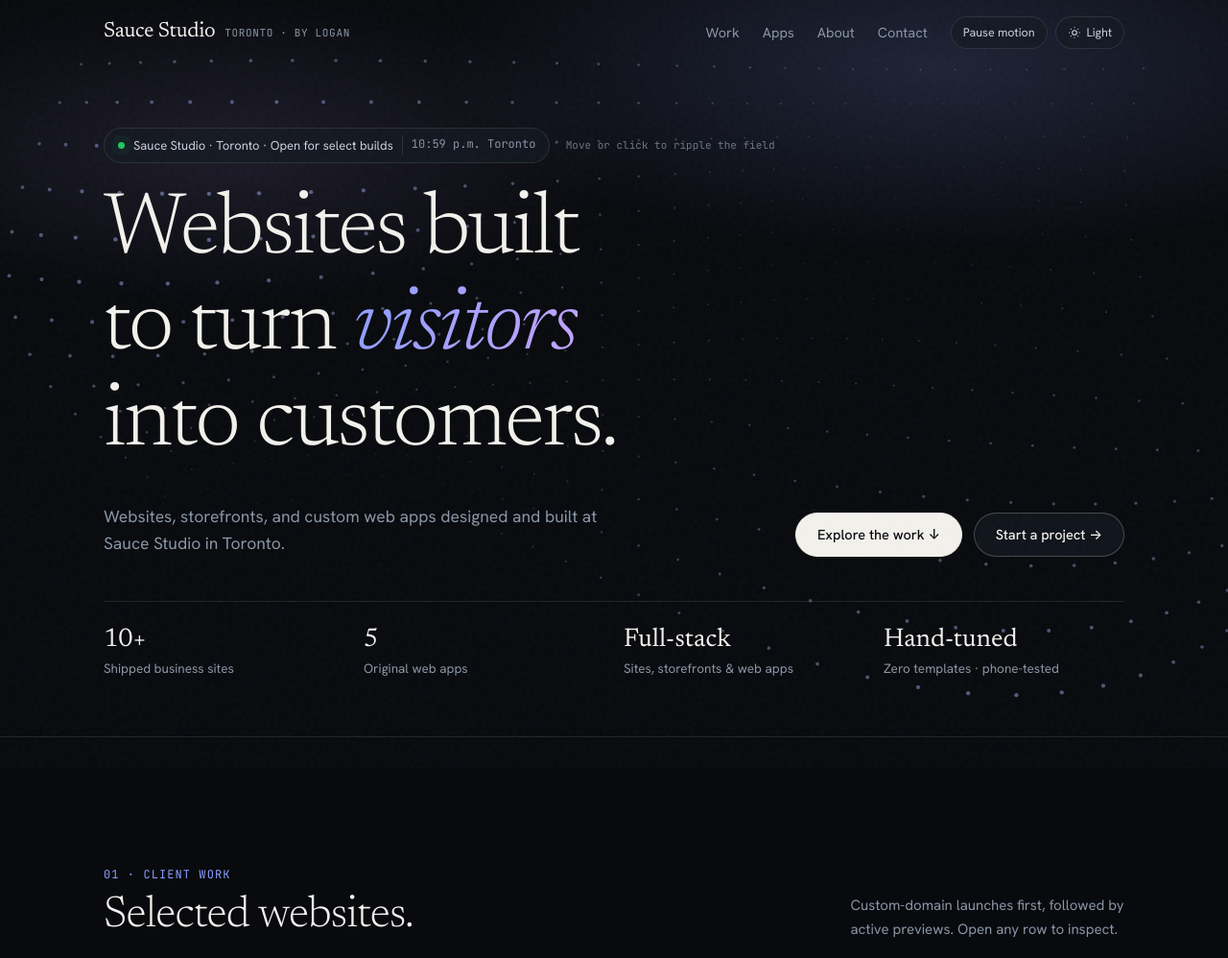
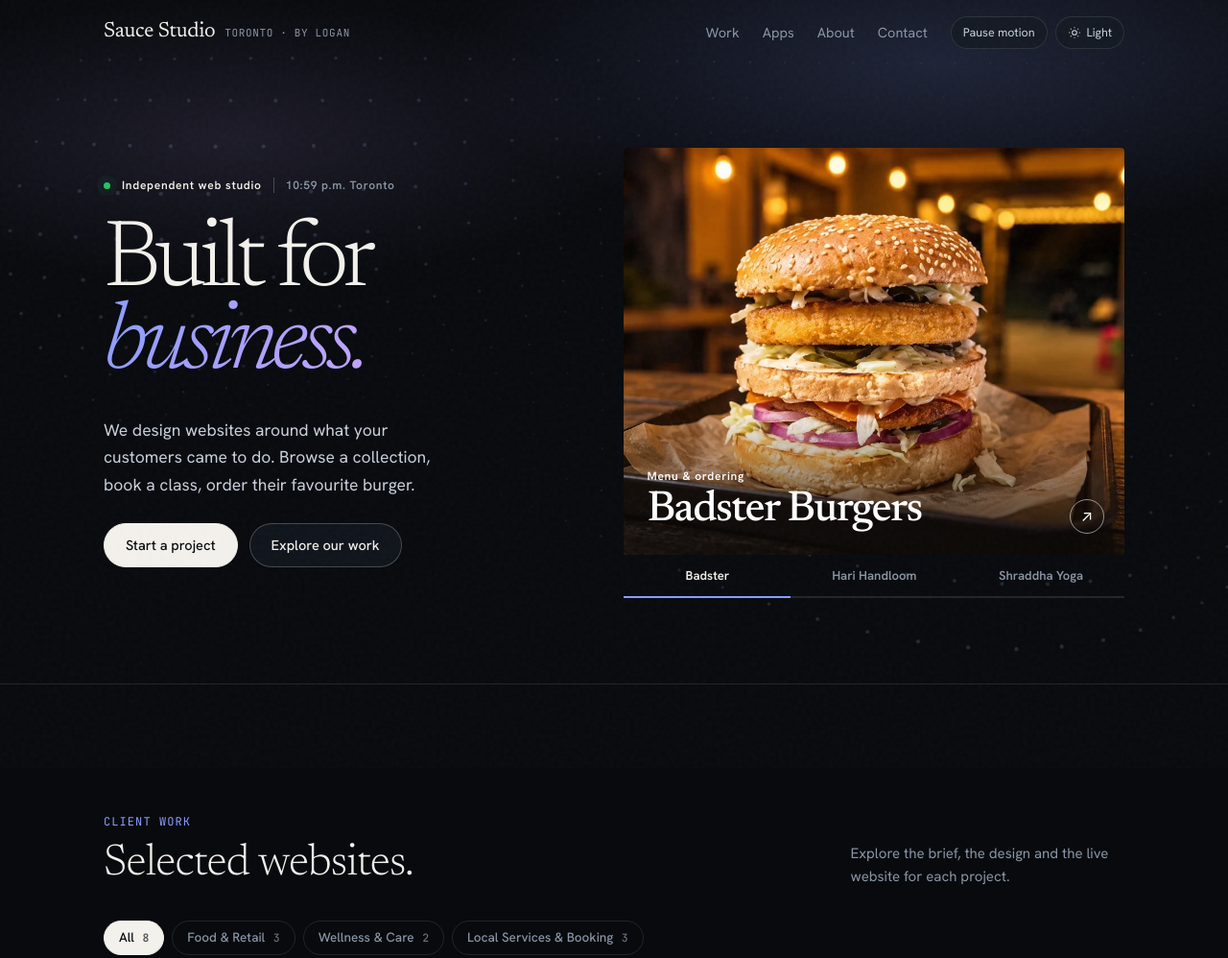
Before and after one commit to loganxaaryan-a11y/sauce-studio, a plain HTML site: page index.html in a window 1280 px wide. Shown: the top 998 px of the page at 96% size. Drawn offline with Linux system fonts and the light colour scheme; animation ran at ten frames a second.

Commit message:
Feature live client work on the studio homepage

```diff
--- a/index.html
+++ b/index.html
@@ -1240,6 +1240,17 @@ footer {
   .status-pill, .hero-foot, .proof-strip, .reveal { opacity: 1; transform: none; filter: none; }
   html { scroll-behavior: auto; }
 }
+/* Studio masthead and featured client photography */
+.hero{min-height:0;padding:clamp(110px,12vw,176px) 0 clamp(55px,7vw,102px)}
+.hero .wrap{width:100%;display:grid;grid-template-columns:1fr 1.12fr;gap:clamp(32px,6vw,86px);align-items:center}
+.studio-loc{display:flex;align-items:center;gap:12px;font:600 12px var(--sans);letter-spacing:.06em;margin:0 0 31px}.studio-loc span:last-child{color:var(--mute);border-left:1px solid var(--line-strong);padding-left:12px}
+.studio-intro h1{font-size:clamp(70px,7.7vw,118px);line-height:.87;letter-spacing:-.062em;margin:0 0 30px}.studio-intro .sub{max-width:35ch;color:var(--ink-soft)}.studio-intro .hero-actions{margin-top:26px;justify-content:flex-start}
+#dots{opacity:.36}.studio-feature{pointer-events:auto;align-self:center;min-width:0}
+#feature-link{position:relative;display:block;isolation:isolate;overflow:hidden;border-radius:4px;background:#241b17;color:white}
+#feature-photo{width:100%;height:auto;aspect-ratio:1.23;object-fit:cover;display:block;transition:transform .6s}#feature-link:hover img{transform:scale(1.025)}
+.feature-caption{position:absolute;inset:auto 0 0;padding:50px 24px 22px;background:linear-gradient(transparent,rgba(12,9,7,.88))}.feature-caption strong{display:block;font:500 clamp(28px,3.5vw,47px)/1.07 var(--serif);letter-spacing:-.035em}.feature-caption span:first-child{font:600 12px var(--sans);letter-spacing:.06em}.visit-disc{position:absolute;right:21px;bottom:22px;border:1px solid #fff8;border-radius:50%;width:36px;height:36px;text-align:center;line-height:33px}
+.feature-picks{display:flex;gap:0}.feature-picks button{flex:1;border:0;border-bottom:2px solid var(--line);background:none;color:var(--mute);padding:13px 2px;font:600 13px var(--sans);cursor:pointer}.feature-picks button[aria-pressed=true]{border-color:var(--acc);color:var(--ink)}
+@media(max-width:760px){.hero .wrap{grid-template-columns:1fr;gap:30px}.studio-loc{margin-bottom:22px}.studio-intro h1{font-size:clamp(70px,16vw,95px)}#feature-photo{aspect-ratio:1.7}.hero{padding:100px 0 40px}.header-tools{gap:4px}}
 </style>
 </head>
 <body>
@@ -1277,44 +1288,18 @@ footer {
     <div class="hero-aurora" aria-hidden="true"></div>
     <canvas id="dots" aria-hidden="true"></canvas>
     <div class="wrap">
-      <div class="status-pill">
-        <span class="status-dot" aria-hidden="true"></span>
-        <span>Sauce Studio · Toronto · Open for select builds</span>
-        <span class="status-time" id="toronto-time">Toronto</span>
+      <div class="studio-intro">
+        <p class="studio-loc"><span class="status-dot"></span> Independent web studio <span id="toronto-time">Toronto</span></p>
+        <h1>Built for<br><em>business.</em></h1>
+        <p class="sub">We design websites around what your customers came to do. Browse a collection, book a class, order their favourite burger.</p>
+        <div class="hero-actions"><a class="btn btn-primary" href="#contact">Start a project</a><a class="btn" href="#work">Explore our work</a></div>
       </div>
-      <span class="hero-hint">Move or click to ripple the field</span>
-
-      <h1 aria-label="Websites built to turn visitors into customers.">
-        <span class="l"><span>Websites built</span></span>
-        <span class="l"><span>to turn <em>visitors</em></span></span>
-        <span class="l"><span>into customers.</span></span>
-      </h1>
-
-      <div class="hero-foot">
-        <p class="sub">Websites, storefronts, and custom web apps designed and built at Sauce Studio in Toronto.</p>
-        <div class="hero-actions">
-          <a class="btn btn-primary magnetic" href="#work">Explore the work &darr;</a>
-          <a class="btn magnetic" href="#contact">Start a project &rarr;</a>
-        </div>
-      </div>
-
-      <div class="proof-strip" aria-label="Portfolio highlights">
-        <div class="proof-item">
-          <strong>10+</strong>
-          <span>Shipped business sites</span>
-        </div>
-        <div class="proof-item">
-          <strong>5</strong>
-          <span>Original web apps</span>
-        </div>
-        <div class="proof-item">
-          <strong>Full-stack</strong>
-          <span>Sites, storefronts &amp; web apps</span>
-        </div>
-        <div class="proof-item">
-          <strong>Hand-tuned</strong>
-          <span>Zero templates · phone-tested</span>
-        </div>
+      <div class="studio-feature">
+        <a id="feature-link" href="https://badsterburgers.in" target="_blank" rel="noopener">
+          <img id="feature-photo" src="assets/feature-badster.webp" alt="Badster’s vegetarian burger" fetchpriority="high">
+          <div class="feature-caption"><span id="feature-type">Menu &amp; ordering</span><strong id="feature-name">Badster Burgers</strong><span class="visit-disc" aria-hidden="true">↗</span></div>
+        </a>
+        <div class="feature-picks" role="group" aria-label="Featured client"><button type="button" aria-pressed="true" data-client="badster">Badster</button><button type="button" aria-pressed="false" data-client="hari">Hari Handloom</button><button type="button" aria-pressed="false" data-client="shraddha">Shraddha Yoga</button></div>
       </div>
     </div>
   </div>
@@ -1323,10 +1308,10 @@ footer {
     <div class="wrap">
       <div class="sec-head">
         <div>
-          <div class="sec-kicker">01 · Client Work</div>
+          <div class="sec-kicker">Client work</div>
           <h2>Selected websites.</h2>
         </div>
-        <p class="sec-note">Custom-domain launches first, followed by active previews. Open any row to inspect.</p>
+        <p class="sec-note">Explore the brief, the design and the live website for each project.</p>
       </div>
 
       <div class="filter-bar" role="group" aria-label="Filter projects by industry">
@@ -1760,12 +1745,12 @@ footer {
       <div>
         <div class="sec-kicker">04 · Contact</div>
         <p class="contact-title">Start a project.</p>
-        <p class="contact-sub">Select what you're building on the right to draft a quick note, or email us directly. Based in Toronto, working with businesses anywhere.</p>
+        <p class="contact-sub">Choose your project details to draft an email, or write to us directly. Based in Toronto, working with businesses anywhere.</p>
         <div class="links">
           <a href="mailto:hellosaucestudio@gmail.com">hellosaucestudio@gmail.com</a>
           <a href="mailto:loganxaaryan@gmail.com">loganxaaryan@gmail.com</a>
           <a href="https://x.com/loganxbtc" target="_blank" rel="noopener noreferrer">Message on X &#8599;</a>
-          <a href="https://loganxaaryan-a11y.github.io/portfolio/" target="_blank" rel="noopener noreferrer">Studio Archive &#8599;</a>
+          <a href="https://loganxaaryan-a11y.github.io/portfolio/" target="_blank" rel="noopener noreferrer">Logan’s personal portfolio &#8599;</a>
         </div>
       </div>
 
@@ -2376,5 +2361,22 @@ footer {
   }
 })();
 </script>
+<script>
+const featuredClients = {
+  badster: ['Badster Burgers','Menu & ordering','https://badsterburgers.in','Badster’s vegetarian burger'],
+  hari: ['Hari Handloom House','Wholesale catalogue','https://harihandloomhouse.in','A made bed from the handloom collection'],
+  shraddha: ['Shraddha Yoga Space','Classes & trial bookings','https://shraddhayoga.space','Yoga class in the studio']
+};
+document.querySelectorAll('[data-client]').forEach(button => button.addEventListener('click', () => {
+  const key = button.dataset.client;
+  const [name,type,url,alt] = featuredClients[key];
+  const photo = document.getElementById('feature-photo');
+  photo.src = 'assets/feature-' + key + '.webp'; photo.alt = alt;
+  document.getElementById('feature-name').textContent = name;
+  document.getElementById('feature-type').textContent = type;
+  document.getElementById('feature-link').href = url;
+  document.querySelectorAll('[data-client]').forEach(item => item.setAttribute('aria-pressed', String(item === button)));
+}));
+</script>
 </body>
 </html>
```
Also changed, not shown: assets/feature-badster.webp (added), assets/feature-hari.webp (added), assets/feature-shraddha.webp (added).
